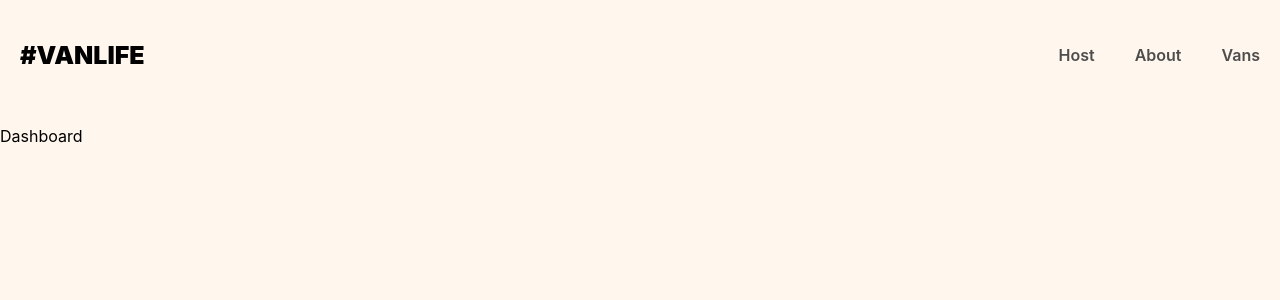
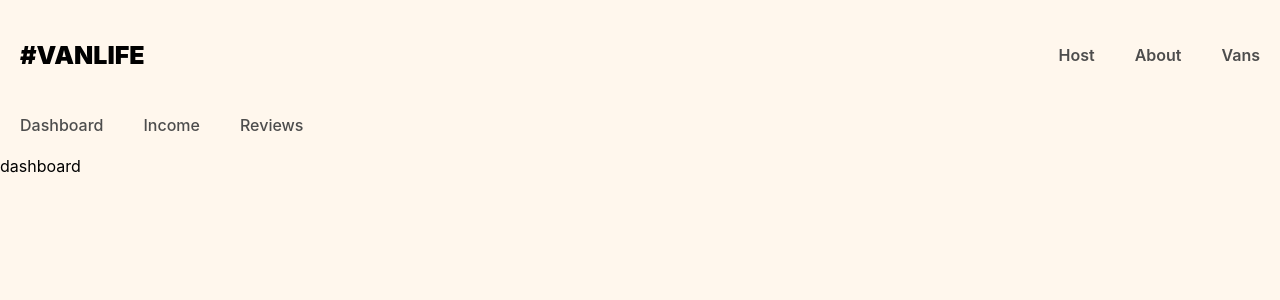
Before and after one commit to kennedyowusu/vanlife, a React (Vite) app: page /host in a window 1280 px wide. Shown: the top 300 px of the page. Built offline with nearby package versions, Linux system fonts and the light colour scheme; what miragejs would draw is missing.

Commit message:
create host layout

```diff
--- a/src/App.jsx
+++ b/src/App.jsx
@@ -6,9 +6,11 @@
 import { makeServer } from './server/index';
 import VanDetail from './pages/Vans/VanDetail';
 import Layout from './components/Layout';
-import Dashboard from './components/Host/Dashboard';
 import Income from './components/Host/Income';
 import Reviews from './components/Host/Reviews';
+
+import HostLayout from './components/HostLayout';
+import Dashboard from './components/Host/Dashboard';
 
 makeServer();
 
@@ -23,9 +25,11 @@
             <Route path="/about" element={<About />} />
             <Route path="/vans" element={<Vans />} />
             <Route path='/vans/:id' element={<VanDetail />} />
-            <Route path='/host' element={<Dashboard />} />
-            <Route path='/host/income' element={<Income />} />
-            <Route path='/host/reviews' element={<Reviews />} />
+            <Route path='/host' element={<HostLayout />}>
+              <Route path='/host' element={<Dashboard />} />
+              <Route path='/host/income' element={<Income />} />
+              <Route path='/host/reviews' element={<Reviews />} />
+            </Route>
           </Route>
         </Routes>
       </BrowserRouter>
--- a/src/components/Host/Dashboard.jsx
+++ b/src/components/Host/Dashboard.jsx
@@ -1,9 +1,7 @@
-
-
 const Dashboard = () => {
   return (
     <div>
-      <p>Dashboard</p>
+     <p>dashboard</p>
     </div>
   )
 }
--- /dev/null
+++ b/src/components/HostLayout.jsx
@@ -0,0 +1,16 @@
+import { Link, Outlet } from 'react-router-dom'
+
+const HostLayout = () => {
+ return (
+   <>
+   <nav className='host-nav'>
+     <Link to="/host">Dashboard</Link>
+     <Link to='/host/income'>Income</Link>
+     <Link to='/host/reviews'>Reviews</Link>
+   </nav>
+   <Outlet />
+  </>
+  )
+}
+
+export default HostLayout
--- a/src/index.css
+++ b/src/index.css
@@ -60,3 +60,22 @@
 .link-button:hover {
     transform: translate(1px, 1px);
 }
+
+/* Host CSS */
+
+.host-nav {
+    display: flex;
+}
+
+.host-nav a {
+    text-decoration: none;
+    color: #4D4D4D;
+    font-weight: 500;
+    padding: 5px 20px;
+}
+
+.host-nav a:hover {
+    color: #161616;
+    text-decoration: underline;
+    font-weight: 600;
+}
```
Also changed, not shown: src/components/Layout.jsx (+4 -4 lines).
